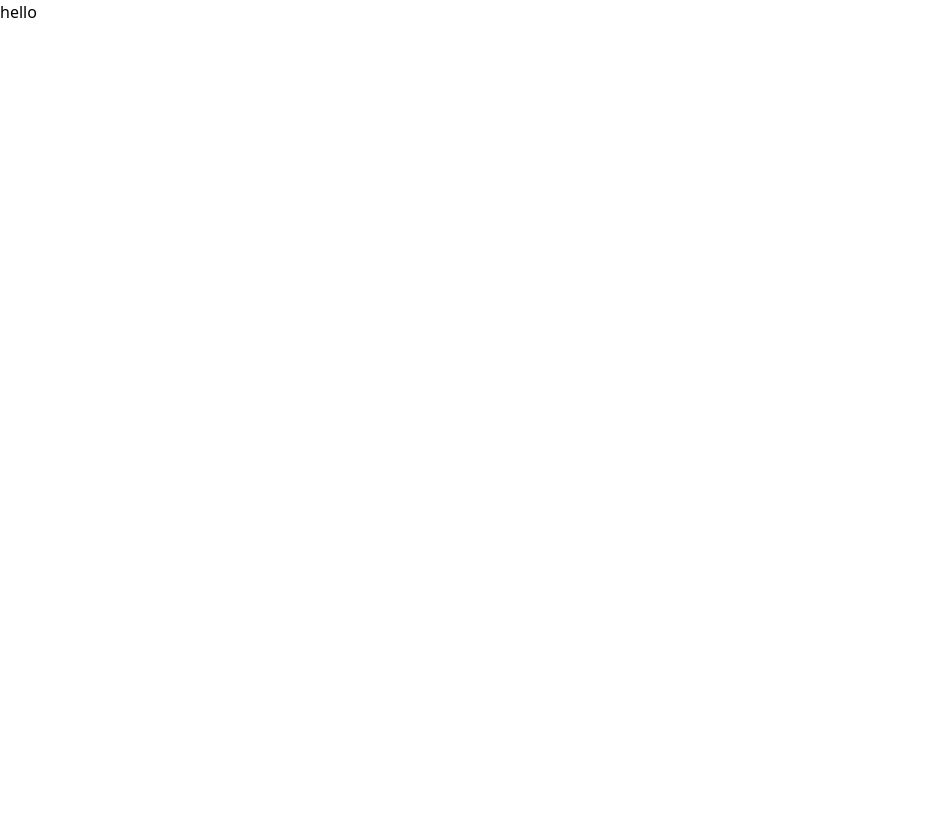
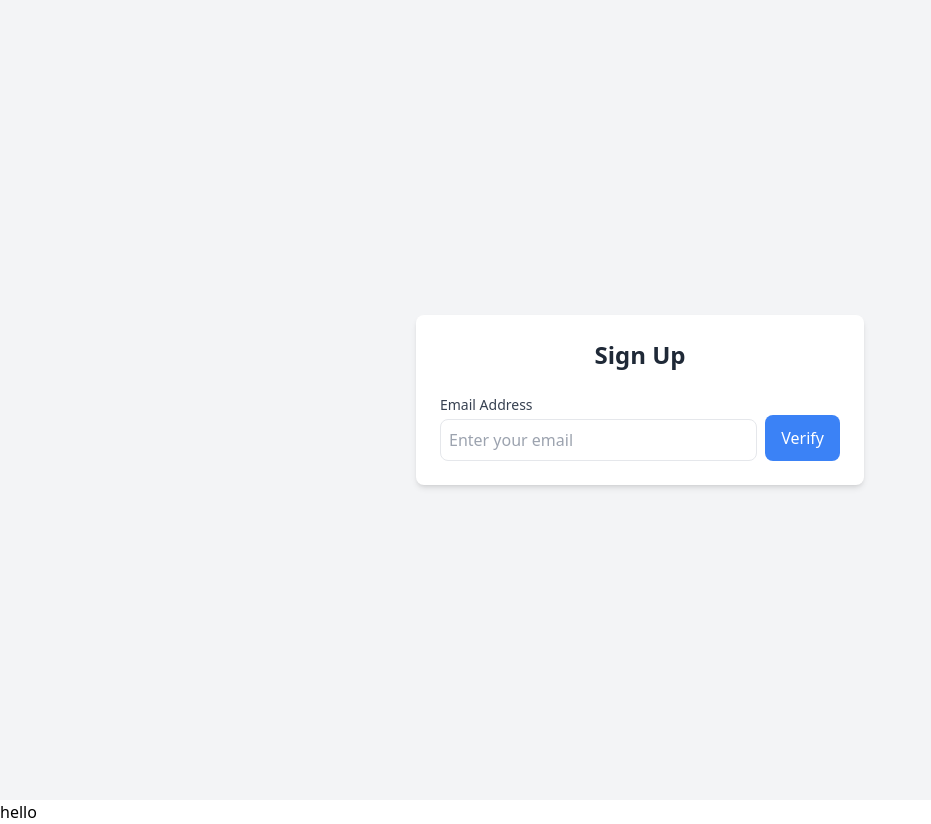
Before and after one commit to String-slicer/Xerox-Delivery-app, a React (Vite) app in the folder frontend/: page /signup in a window 1280 px wide. Before the commit this address had no page. Shown: the whole page, without its empty margins (0-931 px from the left). Before the commit the page ends 800 px from the top, so only its background shows below. Built offline with nearby package versions, Linux system fonts and the light colour scheme.

Commit message:
added sigup page

```diff
--- a/frontend/src/App.jsx
+++ b/frontend/src/App.jsx
@@ -1,11 +1,13 @@
 import React from 'react'
 import {Route, Routes} from 'react-router-dom'
 import LandingPage from './Pages/LandingPage'
+import SignupPage from './Pages/signup'
 function App() {
   return (
     <div>
       <Routes>
         <Route path="/" element={<LandingPage />} />
+        <Route path="/signup" element={<SignupPage/>} />
       </Routes>
       hello
     </div>
--- /dev/null
+++ b/frontend/src/Pages/signup.jsx
@@ -0,0 +1,217 @@
+import React, { useState } from "react";
+
+const SignupPage = () => {
+  const [formData, setFormData] = useState({
+    email: "",
+    otp: "",
+    firstName: "",
+    lastName: "",
+    password: "",
+    rePassword: "",
+  });
+
+  const [otpSent, setOtpSent] = useState(false);
+  const [otpVerified, setOtpVerified] = useState(false);
+  const [serverOtp, setServerOtp] = useState(""); // Simulated OTP for verification
+
+  const handleChange = (e) => {
+    setFormData({
+      ...formData,
+      [e.target.name]: e.target.value,
+    });
+  };
+
+  const handleEmailVerify = () => {
+    // Simulate sending OTP
+    const generatedOtp = Math.floor(1000 + Math.random() * 9000).toString(); // 4-digit OTP
+    setServerOtp(generatedOtp);
+    setOtpSent(true);
+    alert(`OTP sent to ${formData.email}: ${generatedOtp}`); // In production, you'd send this via email.
+  };
+
+  const handleOtpVerify = () => {
+    if (formData.otp === serverOtp) {
+      setOtpVerified(true);
+      alert("Email verified successfully!");
+    } else {
+      alert("Invalid OTP. Please try again.");
+    }
+  };
+
+  const handleSubmit = (e) => {
+    e.preventDefault();
+    if (formData.password !== formData.rePassword) {
+      alert("Passwords do not match!");
+      return;
+    }
+    console.log("Signup Data Submitted:", formData);
+  };
+
+  return (
+    <div className="min-h-screen bg-gray-100 flex items-center justify-center">
+      <div className="bg-white p-6 rounded-lg shadow-md w-full max-w-md">
+        <h2 className="text-2xl font-bold text-gray-800 mb-6 text-center">
+          Sign Up
+        </h2>
+        <form onSubmit={handleSubmit} className="space-y-4">
+          {/* Email */}
+          <div>
+            <label
+              htmlFor="email"
+              className="block text-sm font-medium text-gray-700"
+            >
+              Email Address
+            </label>
+            <div className="flex space-x-2">
+              <input
+                type="email"
+                id="email"
+                name="email"
+                value={formData.email}
+                onChange={handleChange}
+                placeholder="Enter your email"
+                className="mt-1 p-2 flex-1 border rounded-lg focus:outline-none focus:ring-2 focus:ring-blue-400"
+                required
+                disabled={otpVerified}
+              />
+              <button
+                type="button"
+                onClick={handleEmailVerify}
+                className="bg-blue-500 text-white px-4 py-2 rounded-lg hover:bg-blue-600 focus:outline-none focus:ring-2 focus:ring-blue-400"
+                disabled={otpVerified || !formData.email}
+              >
+                Verify
+              </button>
+            </div>
+          </div>
+
+          {/* OTP */}
+          {otpSent && !otpVerified && (
+            <div>
+              <label
+                htmlFor="otp"
+                className="block text-sm font-medium text-gray-700"
+              >
+                Enter OTP
+              </label>
+              <div className="flex space-x-2">
+                <input
+                  type="text"
+                  id="otp"
+                  name="otp"
+                  value={formData.otp}
+                  onChange={handleChange}
+                  placeholder="Enter the OTP"
+                  className="mt-1 p-2 flex-1 border rounded-lg focus:outline-none focus:ring-2 focus:ring-blue-400"
+                  required
+                />
+                <button
+                  type="button"
+                  onClick={handleOtpVerify}
+                  className="bg-green-500 text-white px-4 py-2 rounded-lg hover:bg-green-600 focus:outline-none focus:ring-2 focus:ring-green-400"
+                >
+                  Verify OTP
+                </button>
+              </div>
+            </div>
+          )}
+
+          {/* Rest of the form */}
+          {otpVerified && (
+            <>
+              {/* First Name */}
+              <div>
+                <label
+                  htmlFor="firstName"
+                  className="block text-sm font-medium text-gray-700"
+                >
+                  First Name
+                </label>
+                <input
+                  type="text"
+                  id="firstName"
+                  name="firstName"
+                  value={formData.firstName}
+                  onChange={handleChange}
+                  placeholder="Enter your first name"
+                  className="mt-1 p-2 w-full border rounded-lg focus:outline-none focus:ring-2 focus:ring-blue-400"
+                  required
+                />
+              </div>
+
+              {/* Last Name */}
+              <div>
+                <label
+                  htmlFor="lastName"
+                  className="block text-sm font-medium text-gray-700"
+                >
+                  Last Name
+                </label>
+                <input
+                  type="text"
+                  id="lastName"
+                  name="lastName"
+                  value={formData.lastName}
+                  onChange={handleChange}
+                  placeholder="Enter your last name"
+                  className="mt-1 p-2 w-full border rounded-lg focus:outline-none focus:ring-2 focus:ring-blue-400"
+                  required
+                />
+              </div>
+
+              {/* Password */}
+              <div>
+                <label
+                  htmlFor="password"
+                  className="block text-sm font-medium text-gray-700"
+                >
+                  Password
+                </label>
+                <input
+                  type="password"
+                  id="password"
+                  name="password"
+                  value={formData.password}
+                  onChange={handleChange}
+                  placeholder="Create a password"
+                  className="mt-1 p-2 w-full border rounded-lg focus:outline-none focus:ring-2 focus:ring-blue-400"
+                  required
+                />
+              </div>
+
+              {/* Re-enter Password */}
+              <div>
+                <label
+                  htmlFor="rePassword"
+                  className="block text-sm font-medium text-gray-700"
+                >
+                  Re-enter Password
+                </label>
+                <input
+                  type="password"
+                  id="rePassword"
+                  name="rePassword"
+                  value={formData.rePassword}
+                  onChange={handleChange}
+                  placeholder="Re-enter your password"
+                  className="mt-1 p-2 w-full border rounded-lg focus:outline-none focus:ring-2 focus:ring-blue-400"
+                  required
+                />
+              </div>
+
+              {/* Register Button */}
+              <button
+                type="submit"
+                className="w-full bg-blue-500 text-white py-2 rounded-lg hover:bg-blue-600 focus:outline-none focus:ring-2 focus:ring-blue-400"
+              >
+                Register
+              </button>
+            </>
+          )}
+        </form>
+      </div>
+    </div>
+  );
+};
+
+export default SignupPage;
```
